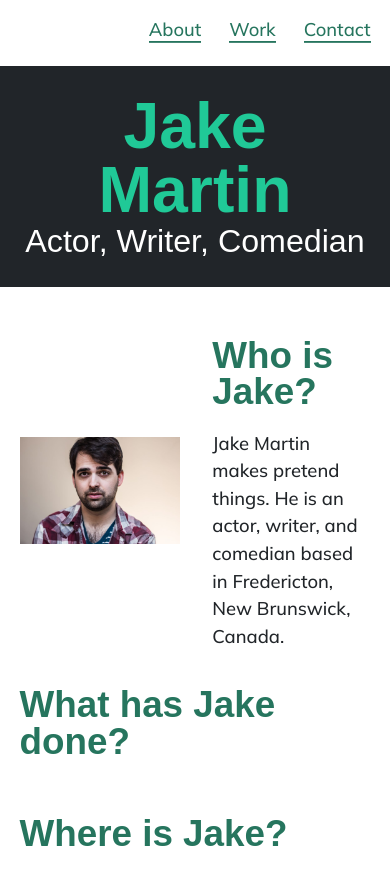
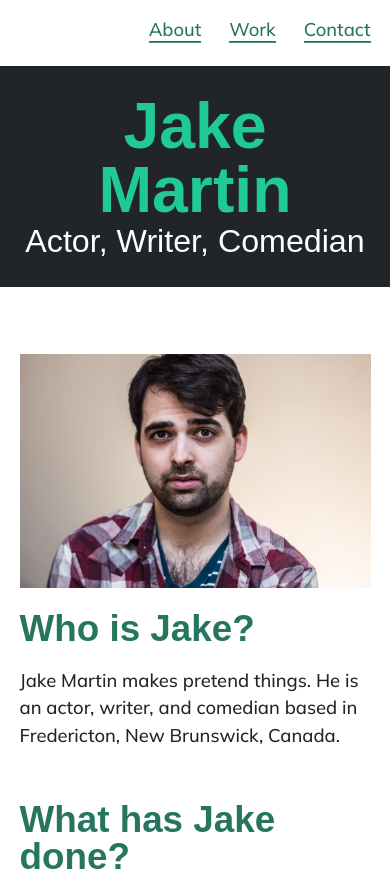
Before and after one commit to stephenbelyea/jake-martin-portfolio, a website: page docs/index.html in a window 390 px wide. Shown: the top 879 px of the page. Drawn offline with Linux system fonts and the light colour scheme; a web font is replaced by a local one.

Commit message:
Stack split layout on smaller screens

```diff
--- a/docs/css/style.css
+++ b/docs/css/style.css
@@ -153,3 +153,14 @@ nav > a[href] {
   font-size: var(--font-size-small);
   margin-top: auto;
 }
+
+@media screen and (max-width: 650px) {
+  .layout.split {
+    display: block;
+  }
+
+  .layout.split > aside,
+  .layout.split > article {
+    margin: 1rem 0;
+  }
+}
```
